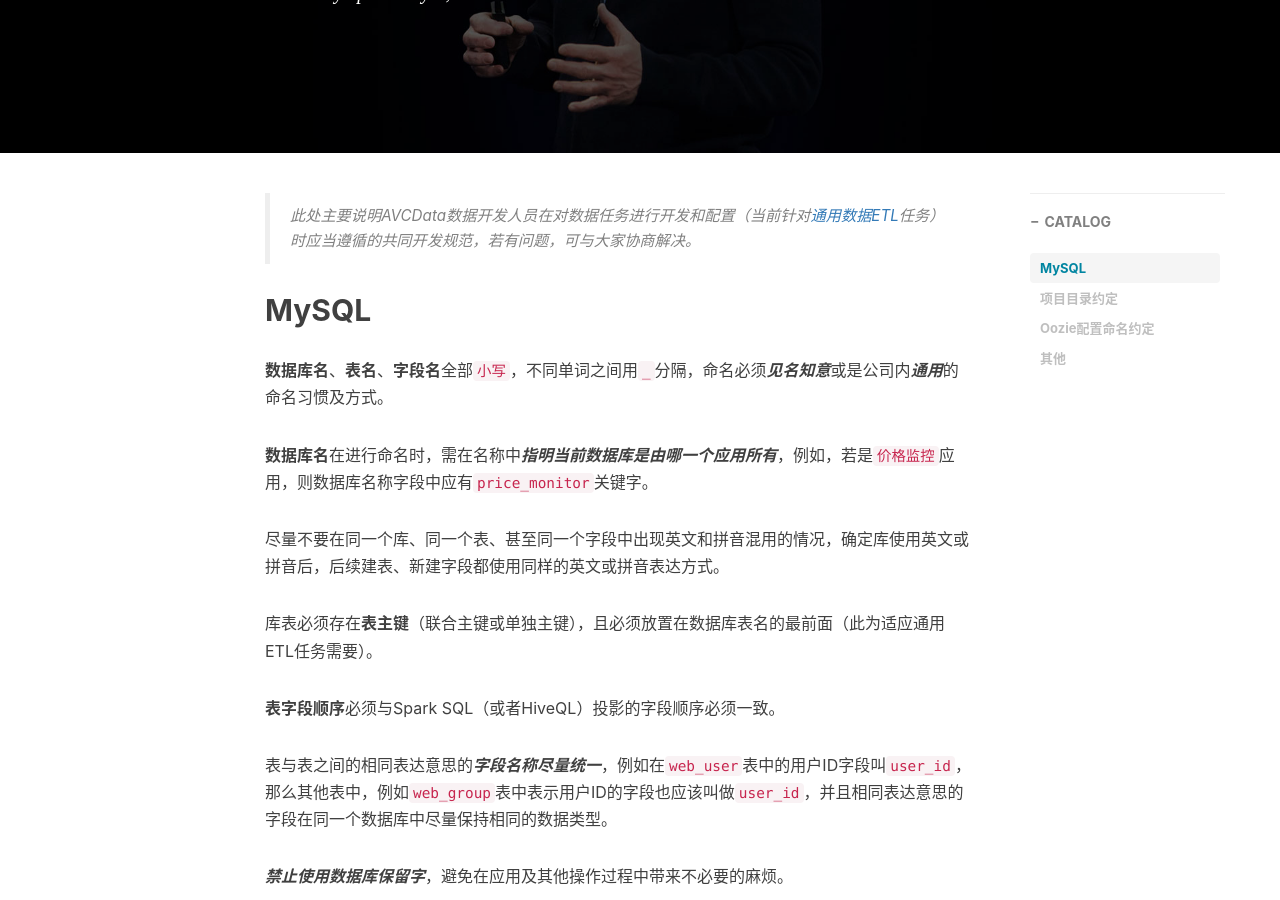
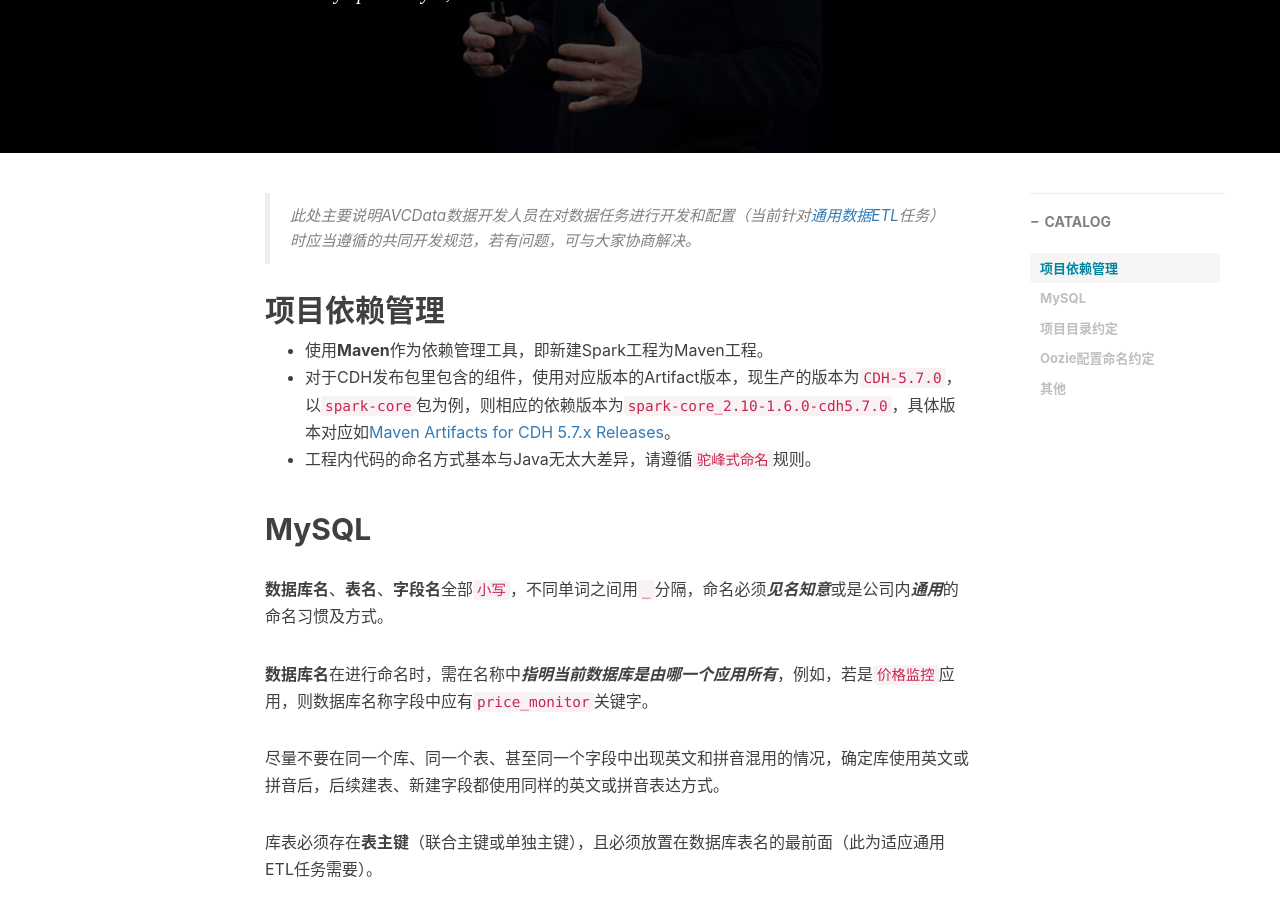
Before and after one commit to shoppingwang/shoppingwang.github.io, a Jekyll site: the page built from _posts/2016-07-05-how-to-develop-and-config-spark-job.markdown, in a window 1280 px wide and 900 px high, scrolled down 370 px. Built offline with Jekyll 4.4.1, drawn with Linux system fonts in a browser that asks for light colours; nearby versions of some CDN libraries; comment, search, counter and statistics services are not loaded.

Commit message:
增加工程依赖说明

```diff
--- a/_posts/2016-07-05-how-to-develop-and-config-spark-job.markdown
+++ b/_posts/2016-07-05-how-to-develop-and-config-spark-job.markdown
@@ -15,6 +15,12 @@ tags:
 ---
 
 > 此处主要说明AVCData数据开发人员在对数据任务进行开发和配置（当前针对[通用数据ETL](http://www.mllearn.com/2016/07/04/how-to-use-spark-hive-executor/)任务）时应当遵循的共同开发规范，若有问题，可与大家协商解决。
+
+
+## 项目依赖管理
+- 使用**Maven**作为依赖管理工具，即新建Spark工程为Maven工程。
+- 对于CDH发布包里包含的组件，使用对应版本的Artifact版本，现生产的版本为`CDH-5.7.0`，以`spark-core`包为例，则相应的依赖版本为`spark-core_2.10-1.6.0-cdh5.7.0`，具体版本对应如[Maven Artifacts for CDH 5.7.x Releases](http://www.cloudera.com/documentation/enterprise/release-notes/topics/cdh_vd_cdh5_maven_repo_57x.html)。
+- 工程内代码的命名方式基本与Java无太大差异，请遵循`驼峰式命名`规则。
 
 
 ## MySQL
```
